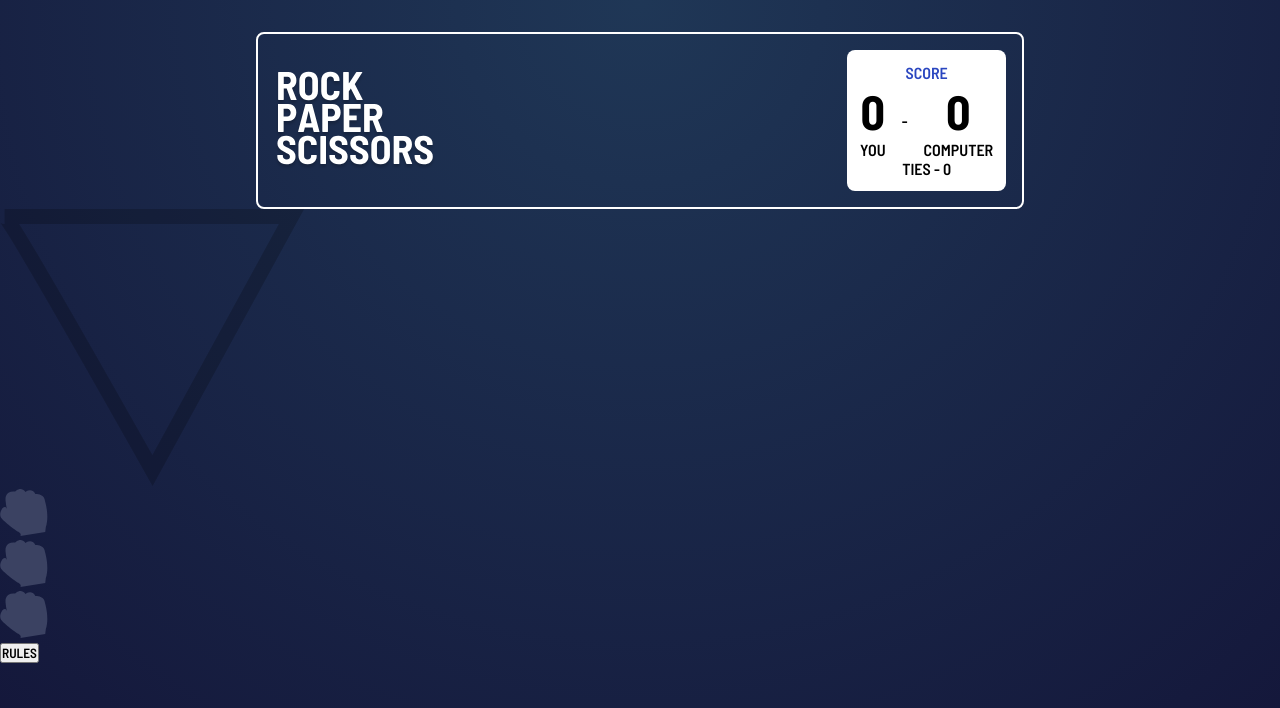
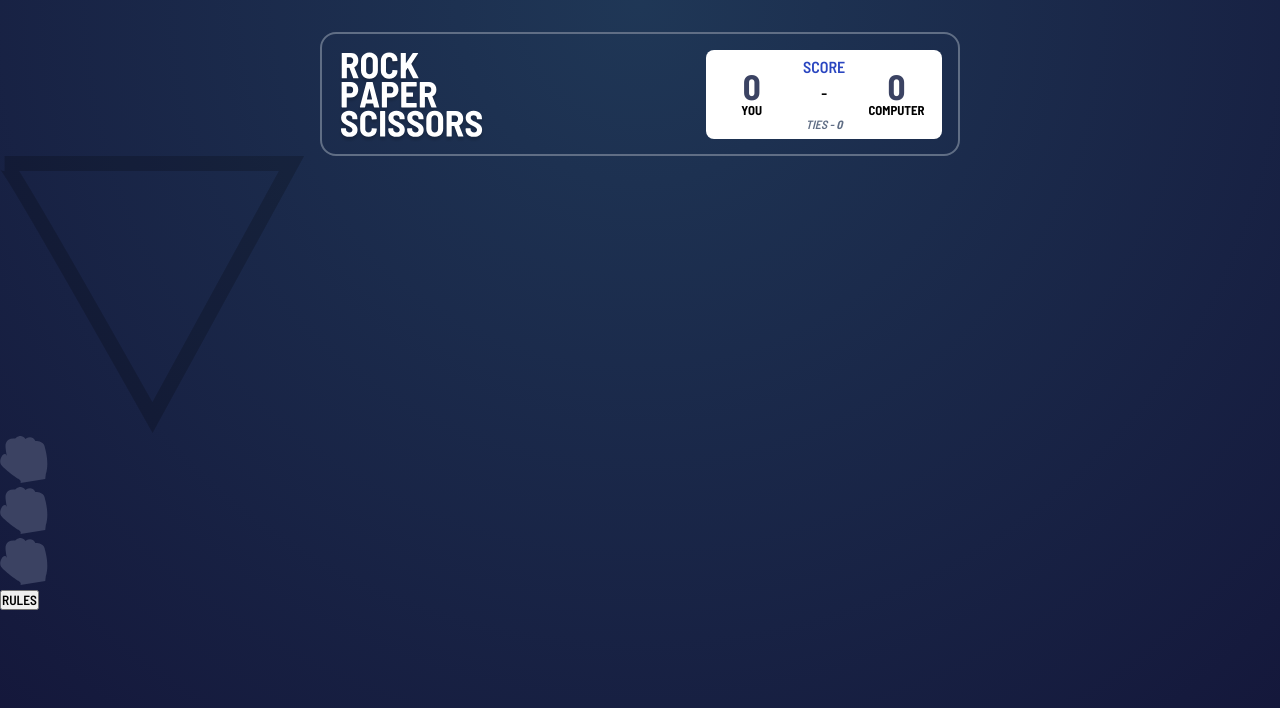
Before and after one commit to BlessTheBoy/rock-paper-scissors, a React (Create React App) app: page / in a window 1280 px wide. Shown: the top 708 px of the page. Built offline with nearby package versions, Linux system fonts and the light colour scheme.

Commit message:
completed scoreboard

```diff
--- a/src/scss/ScoreBoard.scss
+++ b/src/scss/ScoreBoard.scss
@@ -3,31 +3,61 @@
 .scoreBoard {
   background-color: white;
   border-radius: 8px;
-  padding: 0.8rem;
+  padding: 0.5rem;
   text-align: center;
+  width: fit-content;
 
   &__text {
     color: $ScoreText;
+    line-height: 1;
+    padding-top: 0.1rem;
+    margin-bottom: -0.4rem;
   }
   &__score {
     display: flex;
     align-items: center;
+    justify-content: space-evenly;
 
     .user {
-      margin-right: 1rem;
+      margin-right: 2rem;
+      width: 75px;
 
       &__score {
-        font-size: 3rem;
+        font-size: 2.2rem;
+        font-weight: 700;
+        color: $DarkText;
+        line-height: 1;
+      }
+      &__name {
+        font-size: 0.8rem;
+        line-height: 1;
         font-weight: 700;
       }
     }
     .computer {
-      margin-left: 1rem;
+      margin-left: 2rem;
+      width: 75px;
 
       &__score {
-        font-size: 3rem;
+        font-size: 2.2rem;
+        font-weight: 700;
+        color: $DarkText;
+        line-height: 1;
+      }
+      &__name {
+        font-size: 0.8rem;
+        line-height: 1;
         font-weight: 700;
       }
     }
   }
+  .ties {
+    font-size: 0.75rem;
+    font-style: italic;
+    color: $HeaderOutline;
+
+    span {
+      font-weight: 700;
+    }
+  }
 }
--- a/src/scss/TopBoard.scss
+++ b/src/scss/TopBoard.scss
@@ -1,13 +1,20 @@
 @import "variable";
 
 .topBoard {
+  position: relative;
   background: transparent;
-  border: 2px solid white;
-  border-radius: 8px;
-  padding: 1rem;
+  border: 2px solid $HeaderOutline;
+  border-radius: 1rem;
+  padding: 0.8rem 1rem;
   margin: 2rem auto 0;
   display: flex;
   align-items: center;
   justify-content: space-between;
-  width: 60%;
+  width: 50%;
+
+  &__logo {
+    object-fit: contain;
+    height: 90px;
+    margin-top: 0.3rem;
+  }
 }
```
